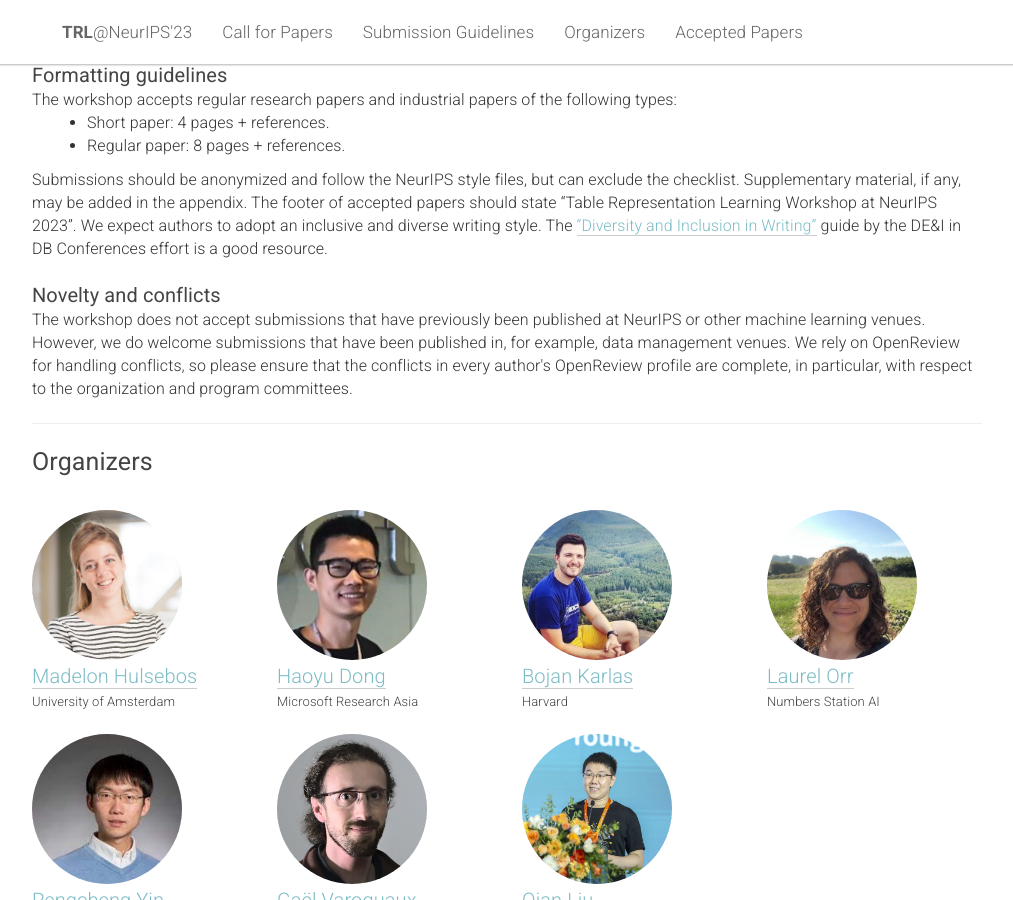
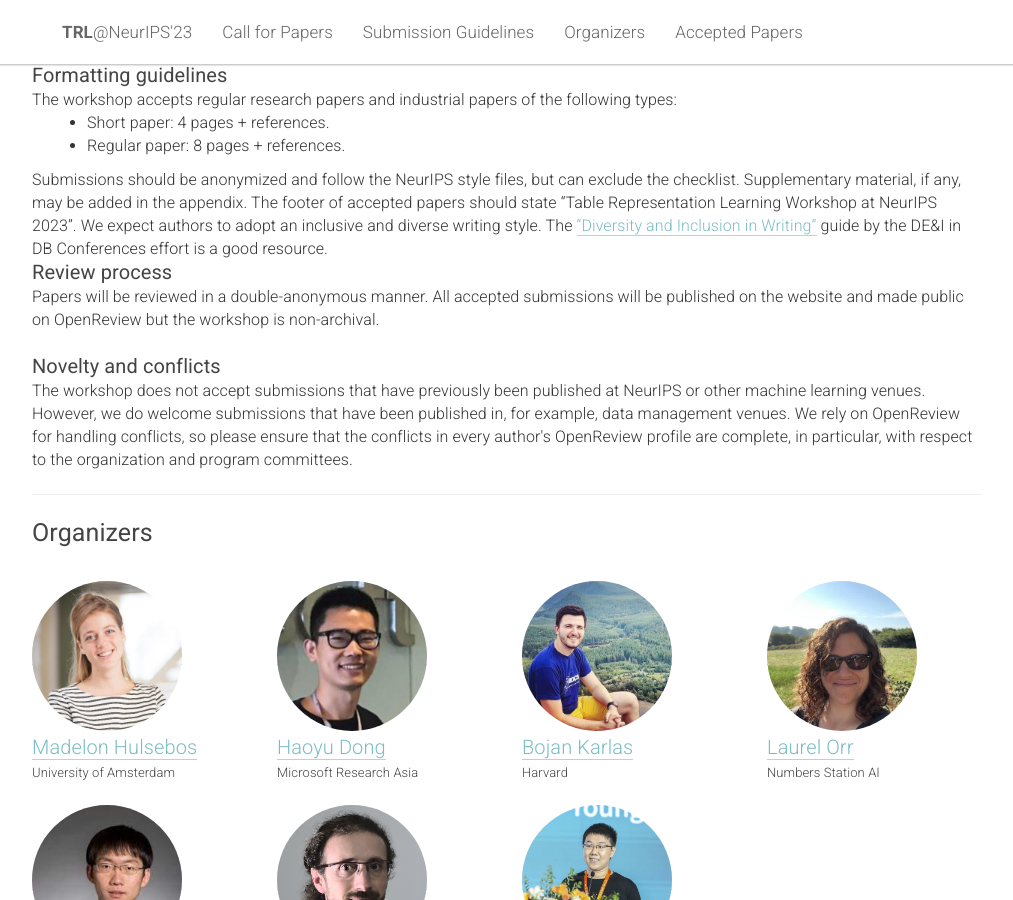
Before and after one commit to table-representation-learning/table-representation-learning.github.io, a Jekyll site: the page built from _pages/home.html, in a window 1280 px wide and 900 px high, scrolled down 1649 px. Shown: the whole window, without its empty margins (133-1146 px from the left). Built offline with Jekyll 4.4.1, drawn with Linux system fonts in a browser that asks for light colours.

Commit message:
Clarify review process and archival status.

```diff
--- a/_pages/home.html
+++ b/_pages/home.html
@@ -522,6 +522,12 @@ acknowledgements: ""
         </div>
 
         <div class="col-xs-12">
+        <h3>Review process</h3>
+        Papers will be reviewed in a double-anonymous manner.
+        All accepted submissions will be published on the website and made public on OpenReview but the workshop is non-archival.
+        </div>
+
+        <div class="col-xs-12">
             <br>
             <h3>Novelty and conflicts</h3>
             The workshop does not accept submissions that have previously been published at NeurIPS or other machine learning venues.
```
